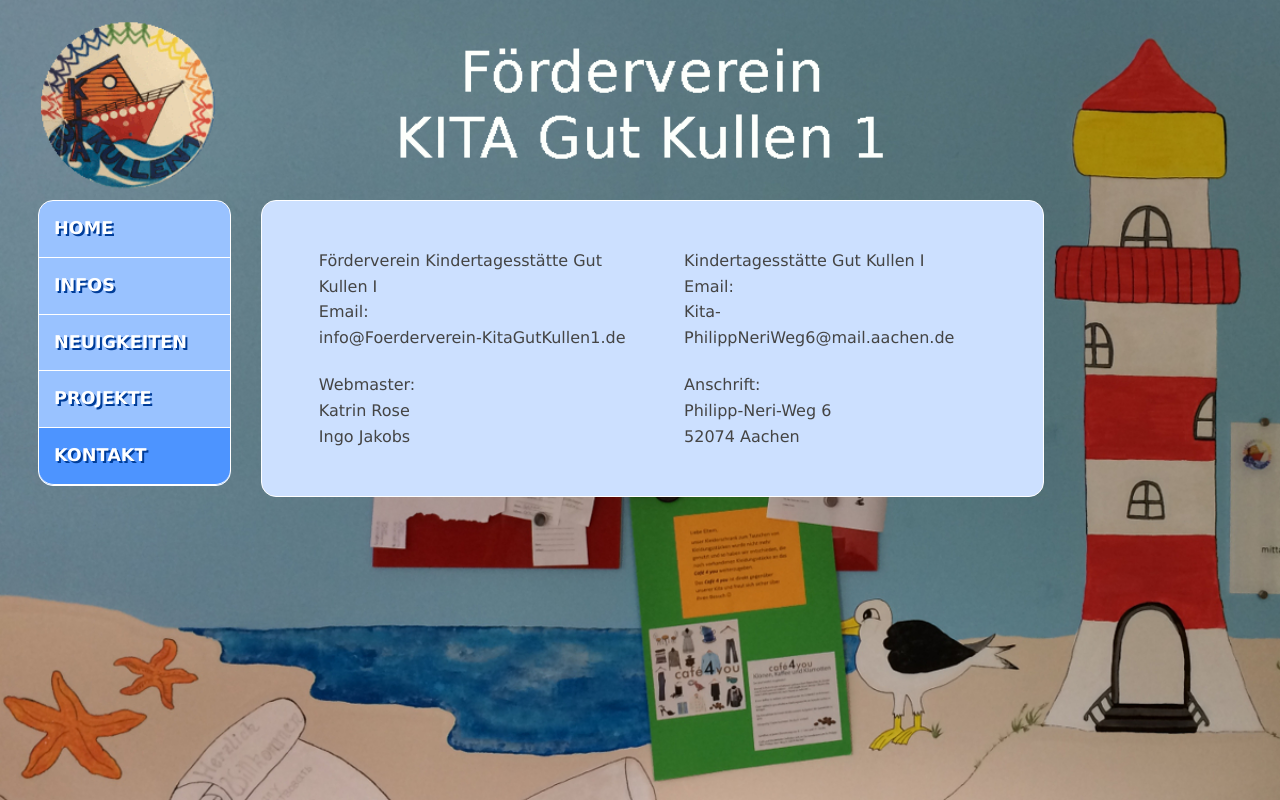
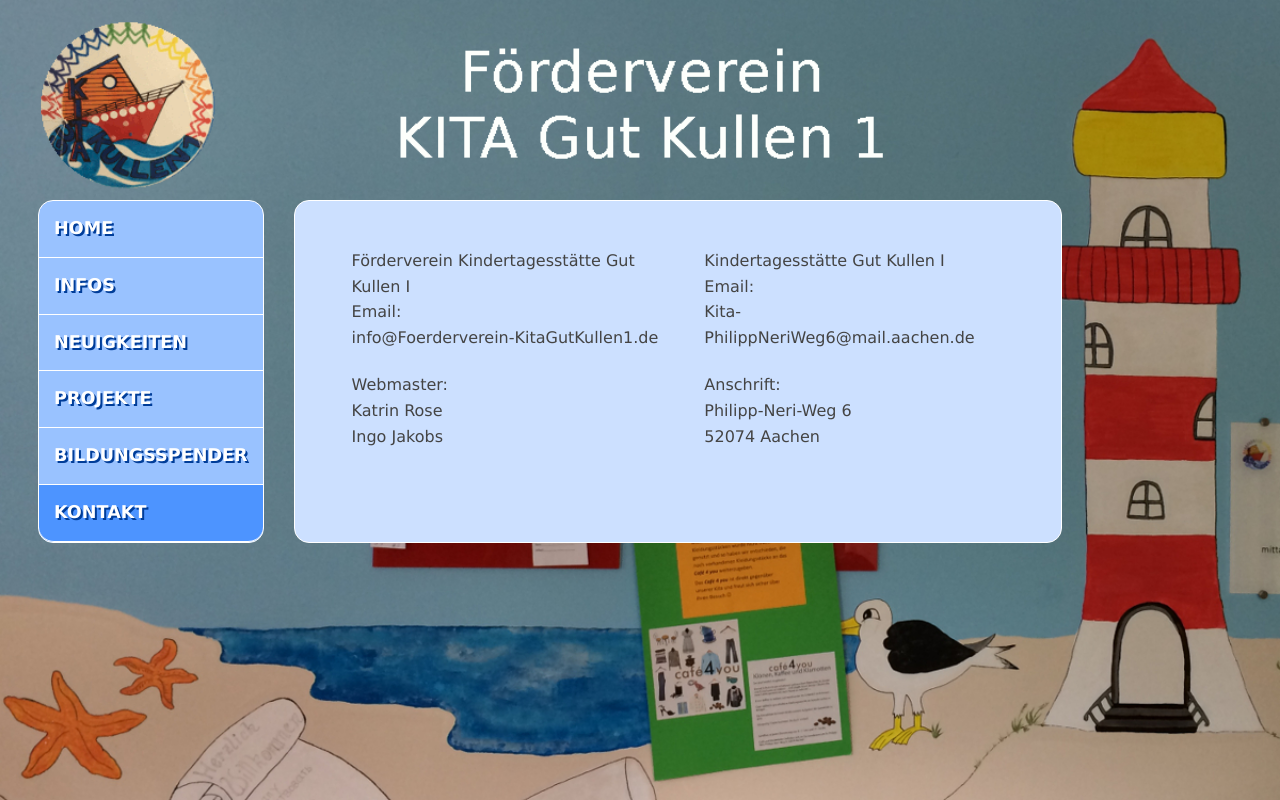
Before and after one commit to KitaGutKullen1/KitaGutKullen1.github.io, a plain HTML site: page kontakt.html in a window 1280 px wide. Drawn offline with Linux system fonts and the light colour scheme.

Commit message:
anpassungen (Katrin)

```diff
--- a/kontakt.html
+++ b/kontakt.html
@@ -26,6 +26,7 @@
                     <li><a href="infos.html"> INFOS</a></li>
                     <li><a href="neuigkeiten.html"> NEUIGKEITEN </a></li>
                     <li><a href="projekte.html"> PROJEKTE </a></li>
+					<li><a href="bildungsspender.html">BILDUNGSSPENDER</a></li>
                     <li class="selectedBottom"><a href="kontakt.html"> KONTAKT </a></li>
                 </ul>
 
```
